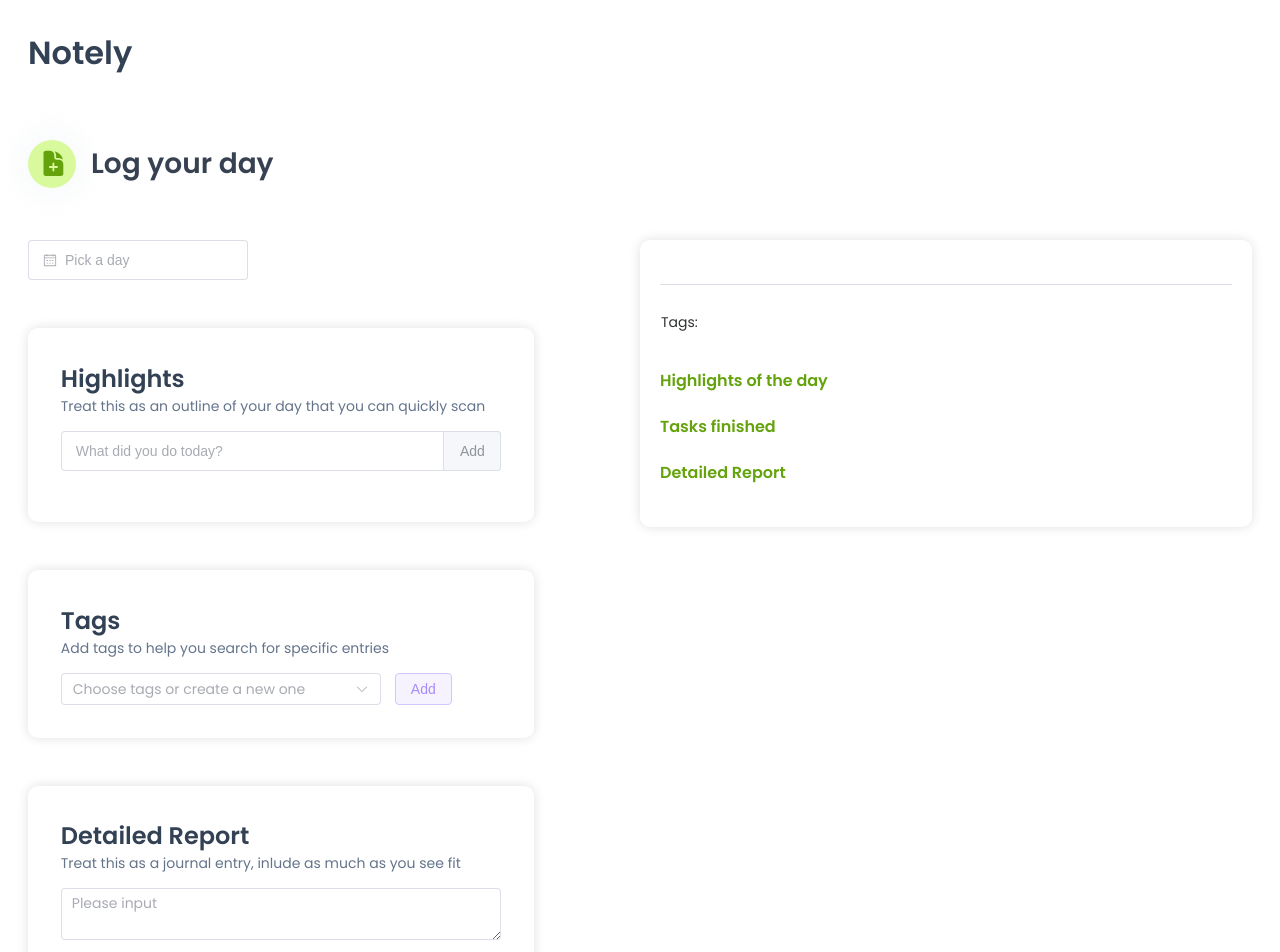
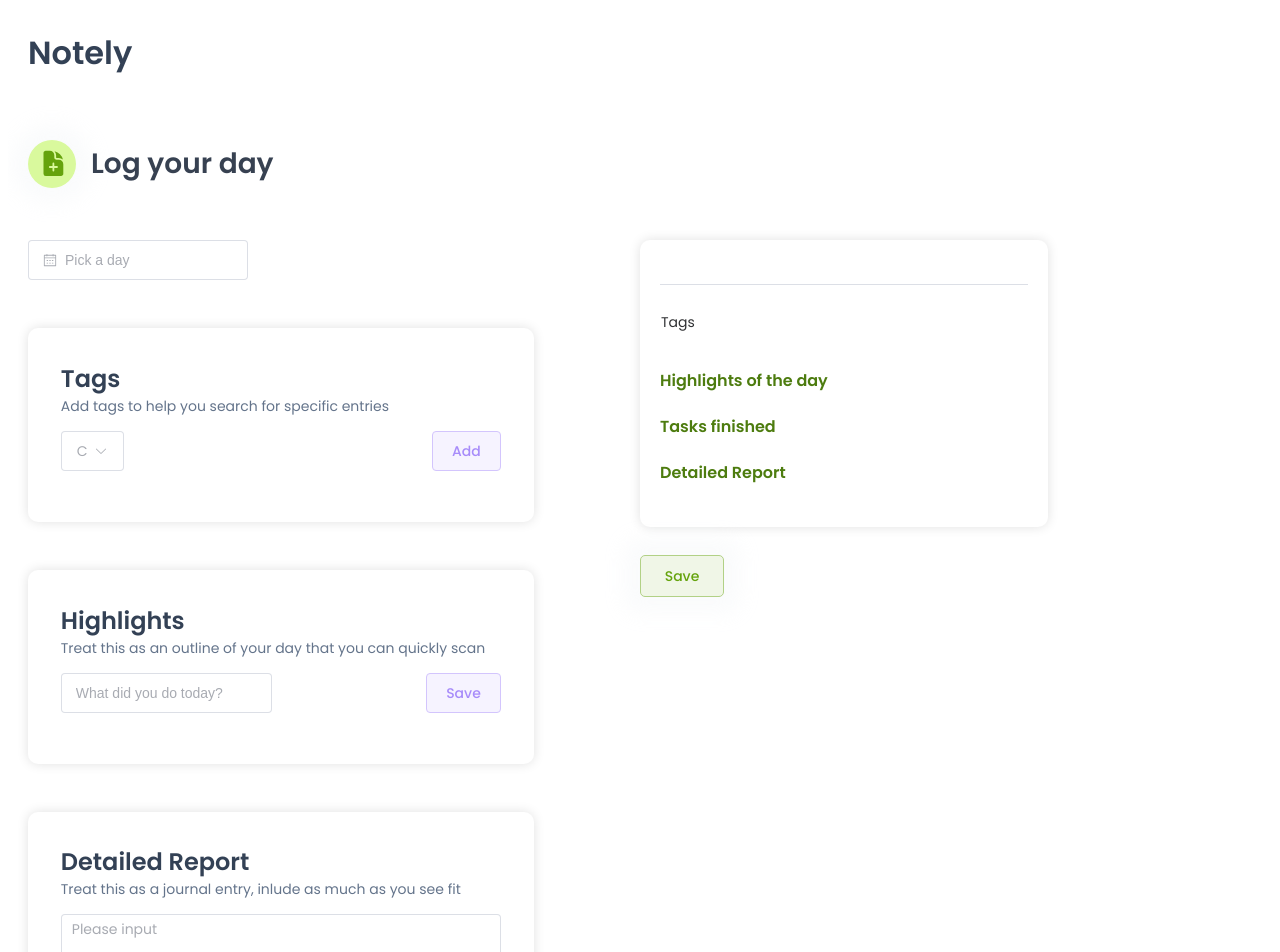
Before and after one commit to mooncakes-dev/atlashackathon22-notely, a Vue app in the folder client/: page /new-work-note in a window 1280 px wide. Shown: the top 952 px of the page. Built offline with nearby package versions, Linux system fonts and the light colour scheme.

Commit message:
updated nav bar to navigate to home page, report is functional, can remove highlights now

```diff
--- a/client/src/assets/main.css
+++ b/client/src/assets/main.css
@@ -14,10 +14,15 @@
     --indigo-500: #6366f1;
     --indigo-100: #e0e7ff;
 
+    --lime-700: #4d7c0f;
     --lime-600: #65a30d;
     --lime-500: #84cc16;
     --lime-200: #d9f99d;
     --lime-100: #ecfccb;
+
+    --red-700: #b91c1c;
+    --red-600: #dc2626;
+    --red-500: #ef4444;
 
     --box-shadow: 0px 0px 20px 16px rgba(226, 232, 240, 0.18);
 }
@@ -28,6 +33,8 @@ body {
 }
 
 /*Overwrite element components*/
+
+/* Card Overwrites */
 .el-card {
     border-radius: 10px;
     border: none;
@@ -48,7 +55,21 @@ body {
     font-size: 14px;
 }
 
+/* Calendar */
 .el-popper.is-light {
     border: 1px solid var(--slate-200);
     border-radius: 10px;
 }
+
+/* TODO: This needs refactoring */
+
+.el-date-table td.available:hover {
+    color: var(--indigo-700);
+}
+
+.el-date-table td.today .el-date-table-cell__text {
+    color: var(--indigo-500);
+}
+.el-date-table td.current:not(.disabled) .el-date-table-cell__text {
+    background-color: var(--indigo-500);
+}
--- a/client/src/components/Navbar.vue
+++ b/client/src/components/Navbar.vue
@@ -1,7 +1,9 @@
 <template>
     <div class="container">
-        <h1>Notely</h1>
-<!--        <img src="@/assets/logo.png" alt="logo icon" />-->
+        <router-link to="/">
+            <h1>Notely</h1>
+        </router-link>
+        <!--        <img src="@/assets/logo.png" alt="logo icon" />-->
     </div>
 </template>
 
@@ -22,6 +24,10 @@ export default {
     align-items: center;
     gap: 2px;
 
+  a {
+    text-decoration: none;
+  }
+
     img {
         width: 6.2em;
         height: 5em;
--- a/client/src/components/newWorkNote/HighlightsCard.vue
+++ b/client/src/components/newWorkNote/HighlightsCard.vue
@@ -11,49 +11,34 @@
                 <el-input
                     v-model="log.title"
                     label="Enter a highlight of the day"
-                    tabindex="2"
                     placeholder="What did you do today?"
                     clearable
                     size="large"
                 >
-                    <template #append>
-                        <el-button @click="onSubmit(log)"> Add </el-button>
-                    </template>
                 </el-input>
             </el-form-item>
+            <el-button @click="onSubmit()" plain color="#a78bfa" size="large">
+                Save
+            </el-button>
         </el-form>
-<!--        <div id="highlights-content" v-for="item in highlights">-->
-<!--            <p>-->
-<!--                {{ item.title }}-->
-<!--            </p>-->
-<!--            <el-icon> <XMarkIcon/></el-icon>-->
-<!--        </div>-->
     </el-card>
 </template>
 
 <script>
-import { XMarkIcon } from '@heroicons/vue/24/outline';
-
 export default {
     name: 'HighlightsCard',
-    components: {
-        XMarkIcon
-    },
+    components: {},
     data() {
         return {
             log: {
                 title: '',
             },
-            highlights: [
-                {
-                    title: 'item 1',
-                },
-            ],
         };
     },
     methods: {
-        onSubmit(log) {
-            this.highlights.push(log);
+        onSubmit() {
+            this.$emit('updateHighlights', this.log.title);
+            this.log.title = '';
         },
     },
 };
@@ -61,17 +46,14 @@ export default {
 
 <style scoped lang="scss">
 .el-card {
-    #highlights-content {
+    .el-form {
         display: flex;
+        flex-wrap: wrap;
         justify-content: space-between;
-        align-items: center;
+    }
 
-        p {
-            color: var(--gray-700);
-        }
-        .el-icon {
-            font-size: 20px;
-        }
+    .el-button {
+        font-family: 'Poppins', sans-serif;
     }
 }
 </style>
--- a/client/src/components/newWorkNote/PreviewDay.vue
+++ b/client/src/components/newWorkNote/PreviewDay.vue
@@ -1,12 +1,12 @@
 <template>
     <el-card id="preview-card">
-        <h3>{{ date }}</h3>
+        <h3 id="date-title">{{ date }}</h3>
         <el-divider />
         <el-descriptions>
-            <el-descriptions-item label="Tags:">
+            <el-descriptions-item label="Tags">
                 <el-tag
                     closable
-                    @close="handleClose(tag)"
+                    @close="removeTag(tag)"
                     type="success"
                     effect="light"
                     v-for="tag in tags"
@@ -15,25 +15,39 @@
             </el-descriptions-item>
         </el-descriptions>
         <h4>Highlights of the day</h4>
+        <p id="highlight-item" v-for="item in highlights">
+            {{ item }}
+            <el-icon @click="removeHighlight(item)"> <XCircleIcon /> </el-icon>
+        </p>
         <h4>Tasks finished</h4>
         <h4>Detailed Report</h4>
-        <p>{{ report }}</p>
+        <p id="detailed-report">{{ report }}</p>
     </el-card>
 </template>
 
 <script>
+import { XCircleIcon } from '@heroicons/vue/24/outline';
+
 export default {
     name: 'PreviewDay',
+    components: {
+        XCircleIcon,
+    },
     props: {
         date: String,
         tags: Array,
+        highlights: Array,
         report: String,
     },
-  methods: {
-      handleClose(tag) {
-        this.tags.splice(this.tags.indexOf(tag), 1);
-      }
-  }
+    methods: {
+        removeTag(tag) {
+            this.tags.splice(this.tags.indexOf(tag), 1);
+        },
+
+        removeHighlight(item) {
+            this.highlights.splice(this.highlights.indexOf(item), 1);
+        },
+    },
 };
 </script>
 
@@ -43,11 +57,36 @@ export default {
         color: var(--gray-700);
     }
     h4 {
-        color: var(--lime-600);
+        color: var(--lime-700);
     }
 
     .el-tag {
         margin-right: 1em;
     }
+
+    #highlight-item {
+        display: flex;
+        align-items: center;
+        justify-content: space-between;
+
+        color: var(--gray-700);
+        font-size: 14px;
+        margin: 0.3em auto;
+
+        .el-icon {
+            font-size: 22px;
+            margin-left: 1em;
+
+            &:hover {
+                color: var(--red-700);
+                cursor: pointer;
+            }
+        }
+    }
+    #detailed-report {
+        color: var(--gray-700);
+        font-size: 14px;
+        white-space: pre-line;
+    }
 }
 </style>
--- a/client/src/components/newWorkNote/Report.vue
+++ b/client/src/components/newWorkNote/Report.vue
@@ -2,25 +2,39 @@
     <el-card class="--log-card">
         <div id="card-header">
             <h2>Detailed Report</h2>
-            <p>
-                Treat this as a journal entry, inlude as much as you see fit
-            </p>
+            <p>Treat this as a journal entry, inlude as much as you see fit</p>
         </div>
         <el-input
-            v-model="textarea2"
+            v-model="reportText"
             :autosize="{ minRows: 2, maxRows: 4 }"
             type="textarea"
             placeholder="Please input"
         />
+        <el-button @click="saveReport()" plain color="#a78bfa" size="large"> Save </el-button>
     </el-card>
 </template>
 
 <script>
 export default {
     name: 'Report',
+    data() {
+        return {
+            reportText: '',
+        };
+    },
+    methods: {
+        saveReport() {
+            this.$emit('sendReport', this.reportText);
+        },
+    },
 };
 </script>
 
 <style scoped lang="scss">
-
+.el-card {
+    .el-button {
+      font-family: 'Poppins', sans-serif;
+      margin-top: 1em;
+    }
+}
 </style>
--- a/client/src/components/newWorkNote/Tags.vue
+++ b/client/src/components/newWorkNote/Tags.vue
@@ -4,6 +4,8 @@
             <h2>Tags</h2>
             <p>Add tags to help you search for specific entries</p>
         </div>
+        <el-form>
+            <el-form-item>
                 <el-select
                     v-model="userValue"
                     multiple
@@ -13,6 +15,7 @@
                     :reserve-keyword="false"
                     placeholder="Choose tags or create a new one"
                     tag-type="info"
+                    size="large"
                 >
                     <el-option
                         v-for="item in options"
@@ -21,7 +24,11 @@
                         :value="item.value"
                     />
                 </el-select>
-        <el-button @click="saveTags()" plain color="#a78bfa"> Add </el-button>
+            </el-form-item>
+            <el-button @click="saveTags()" plain color="#a78bfa" size="large">
+                Add
+            </el-button>
+        </el-form>
     </el-card>
 </template>
 
@@ -61,11 +68,13 @@ export default {
 
 <style scoped lang="scss">
 .el-card {
-    .el-select {
-        width: 20em;
+    .el-form {
+        display: flex;
+        flex-wrap: wrap;
+        justify-content: space-between;
     }
     .el-button {
-        margin-left: 1em;
+        font-family: 'Poppins', sans-serif;
     }
 }
 </style>
--- a/client/src/views/NewWorkNote.vue
+++ b/client/src/views/NewWorkNote.vue
@@ -14,19 +14,29 @@
                 </el-col>
             </el-row>
             <el-row>
-                <el-col :xs="24" :lg="12">
+                <el-col :xs="20" :lg="12">
                     <el-row>
                         <DatePicker @saveDate="updateDate($event)" />
                     </el-row>
-                    <el-row> <HighlightsCard /></el-row>
                     <el-row> <Tags @newTag="updateTags($event)" /></el-row>
-                    <el-row> <Report /> </el-row>
+                    <el-row>
+                        <HighlightsCard
+                            @updateHighlights="updateHighlights($event)"
+                    /></el-row>
+                    <el-row>
+                        <Report @sendReport="updateReport($event)" />
+                    </el-row>
+                </el-col>
+                <el-col :lg="8">
+                    <PreviewDay
+                        :date="dayLog.date"
+                        :tags="dayLog.tags"
+                        :highlights="dayLog.highlights"
+                        :report="dayLog.report"
+                    />
                     <el-button color="#65a30d" size="large" plain id="saveBtn">
-                        Save</el-button
-                    >
-                </el-col>
-                <el-col :lg="12">
-                    <PreviewDay :date="dayLog.date" :tags="dayLog.tags" />
+                        Save
+                    </el-button>
                 </el-col>
             </el-row>
         </el-main>
@@ -53,7 +63,7 @@ export default {
     },
     data() {
         return {
-            dayLog: { date: '', tags: [] },
+            dayLog: { date: '', tags: [], highlights: [], report: '' },
         };
     },
 
@@ -63,6 +73,12 @@ export default {
         },
         updateTags(newTag) {
             this.dayLog.tags.push(...newTag);
+        },
+        updateHighlights(newHighlight) {
+            this.dayLog.highlights.push(newHighlight);
+        },
+        updateReport(newReport) {
+            this.dayLog.report = newReport;
         },
     },
 };
```
Lines whose indentation alone changed are shown as unchanged.
